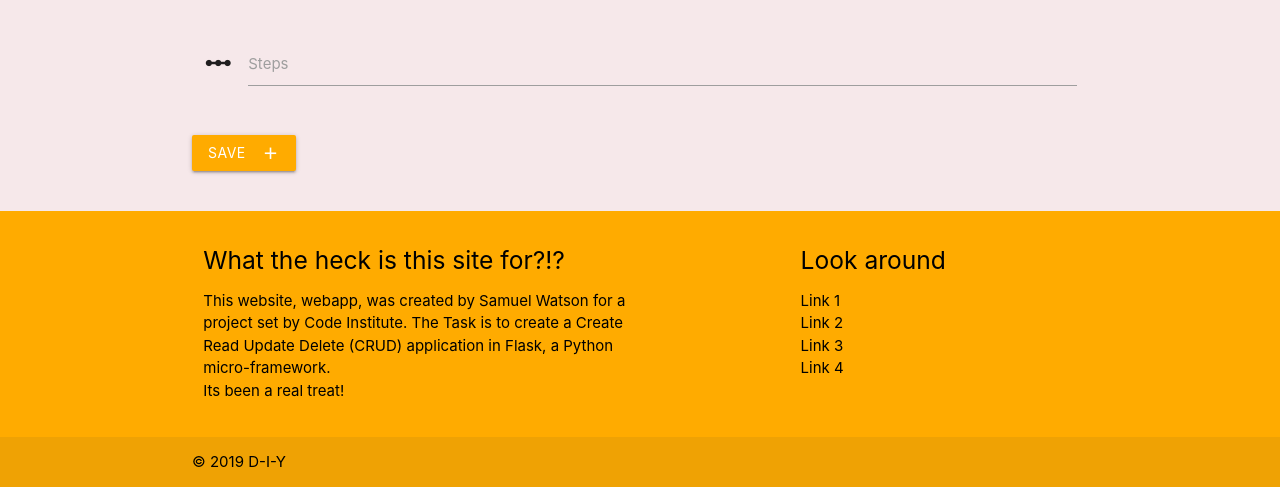
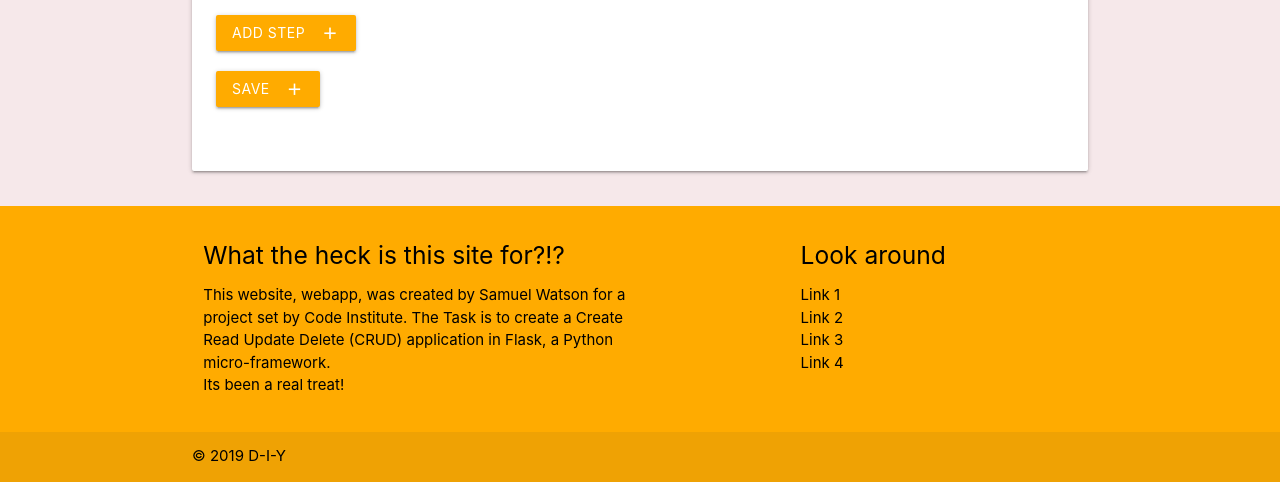
Before and after one commit to SamuelWatson89/d-i-y, a Flask app: template templates/editproject.html in a window 1280 px wide. Shown: the part 700-1187 px from the top of the page. Run offline with Flask 2, Linux system fonts and the light colour scheme; the template is opened without the code that fills it, so the values that code supplies are empty; some libraries are stand-ins or nearby versions.

Commit message:
Updated styling and moved each page into thier own containers

```diff
--- a/app.py
+++ b/app.py
@@ -137,6 +137,9 @@ def login():
 # ? If the details input already exist in the database, a flash message is shown with the error.
 @app.route("/signup", methods=['GET', 'POST'])
 def signup():
+    if current_user.is_authenticated:
+        return redirect(url_for('add_project'))
+
     form = RegisterForm()
     if form.validate_on_submit():
         hashed_password = generate_password_hash(
@@ -156,6 +159,7 @@ def signup():
             mongo.db.users.insert_one(new_user)
             flash('Thank you for signing up! Login with your info to continue.')
             return redirect(url_for('login'))
+
     return render_template('signup.html', form=form)
 
 
@@ -194,12 +198,10 @@ def insert_project():
             project_image = request.files['project_image']
 
             if project_image.filename == "":
-                print("Image must have a name")
                 flash("Image must have a name")
                 return redirect(url_for('add_project'))
 
             if not allowed_image(project_image.filename):
-                print("That image extension is not allowed")
                 flash("That image extension is not allowed")
                 return redirect(url_for('add_project'))
 
@@ -268,12 +270,10 @@ def update_projects(projects_id):
             project_image = request.files['project_image']
 
             if project_image.filename == "":
-                print("Image must have a name")
                 flash("Image must have a name")
                 return redirect(url_for('edit_projects', projects_id=projects_id))
 
             if not allowed_image(project_image.filename):
-                print("That image extension is not allowed")
                 flash("That image extension is not allowed")
                 return redirect(url_for('edit_projects', projects_id=projects_id))
 
--- a/static/css/style.css
+++ b/static/css/style.css
@@ -17,10 +17,6 @@ main {
           flex: 1 0 auto;
 }
 
-.front-page-container h2 {
-  color: #263238;
-}
-
 .front-page-container .hoverable:hover {
   -webkit-box-shadow: 0 8px 17px 0 #26323833, 0 6px 20px 0 #26323833;
           box-shadow: 0 8px 17px 0 #26323833, 0 6px 20px 0 #26323833;
@@ -30,6 +26,14 @@ main {
   background: #ffab00;
   background: -webkit-gradient(linear, left top, right top, color-stop(25%, #ffab00), to(rgba(255, 171, 0, 0.25534)));
   background: linear-gradient(90deg, #ffab00 25%, rgba(255, 171, 0, 0.25534) 100%);
+}
+
+.front-page-header {
+  padding: 50px 0px 100px 0px;
+  background: -webkit-gradient(linear, left top, right top, from(#d53369), to(#daae51));
+  background: linear-gradient(90deg, #d53369 0%, #daae51 100%);
+  -webkit-clip-path: polygon(0 0, 100% 0, 100% 100%, 0% 85%);
+          clip-path: polygon(0 0, 100% 0, 100% 100%, 0% 85%);
 }
 
 .pagination li.active {
--- a/static/css/style.scss
+++ b/static/css/style.scss
@@ -13,10 +13,6 @@ main {
 //? Font page styling
 
 .front-page-container {
-    h2 {
-        color: #263238;
-    }
-
     .hoverable:hover {
         box-shadow: 0 8px 17px 0 #26323833, 0 6px 20px 0 #26323833;
     }
@@ -27,6 +23,12 @@ main {
             background: linear-gradient(90deg, rgba(255, 171, 0, 1) 25%, rgba(255, 171, 0, 0.2553396358543417) 100%);
         }
     }
+}
+
+.front-page-header {
+    padding: 50px 0px 100px 0px;
+    background: linear-gradient(90deg, #d53369 0%, #daae51 100%);
+    clip-path: polygon(0 0, 100% 0, 100% 100%, 0% 85%);
 }
 
 .pagination {
--- a/static/js/app.js
+++ b/static/js/app.js
@@ -1,14 +1,22 @@
 var counter = 1;
 
 function addStep(divName) {
-
     var addStep = document.createElement('div');
-    addStep.setAttribute("class", "input-field col s12")
-
-
-    addStep.innerHTML = "Step " + (counter + 1) + " <br> <div class='input-field col s12'> <i class='material-icons prefix'>linear_scale</i> <textarea name='step" + (counter + 1) + "' id='steps' class='materialize-textarea' required> </textarea> <label for='steps'>Steps to make project</label></div>";
-
+    addStep.setAttribute("class", "input-field col s12 grey lighten-5")
+    addStep.innerHTML = "<p>Step " + (counter + 1) + "</p> <div class='input-field col s12 m10'> <i class='material-icons prefix'>linear_scale</i> <textarea name='step" + (counter + 1) + "' id='step' class='materialize-textarea' required> </textarea> <label for='step'>Steps to make project</label></div><button type='button' class='remove btn tooltipped waves-effect waves-light red accent-4 valign-wrapper' onclick='removeStep()' data-position='top' data-tooltip='This cannot tbe undone'><i class='material-icons'>delete</i></button>";
     document.getElementById(divName).appendChild(addStep);
-
     counter++;
 }
+
+function removeStep() {
+    var btn = document.getElementsByClassName('remove')
+    for (var i = 0; i < btn.length; i++) {
+        btn[i].addEventListener('click', function (e) {
+            e.currentTarget.parentNode.remove();
+             M.toast({html: 'Step Removed', classes: 'green darken-2'})
+            //this.closest('.single').remove() // in modern browsers in complex dom structure
+            //this.parentNode.remove(); //this refers to the current target element
+            //e.target.parentNode.parentNode.removeChild(e.target.parentNode);
+        }, false);
+    }
+}
--- a/templates/base.html
+++ b/templates/base.html
@@ -70,7 +70,7 @@
         {% endif %}
     </header>
 
-    <main class="container">
+    <main>
         {% block content %}
 
         {% endblock %}
--- a/templates/editproject.html
+++ b/templates/editproject.html
@@ -1,18 +1,26 @@
 {% extends 'base.html' %}
 {% block content %}
+<div class="container">
+    <div class="row">
+        <h3>Edit your project</h3>
+        <div class="s12">
+            <h4>So {{ name.username }}, its time to make some changes?</h4>
+        </div>
+    </div>
 
-<h3>Edit your project</h3>
+    <div class="row">
+        <div class="card">
+            <div class="card-content">
                 <div class="row">
                     <form action="{{ url_for('update_projects', projects_id=projects._id) }}" method="POST" class="col s12"
                         enctype="multipart/form-data">
                         <div class="row">
-            <div class="s12">
-                <h4>So {{ name.username }}, its time to make some changes?</h4>
-            </div>
+
 
                             <div class="input-field col s12 m4">
                                 <i class="material-icons prefix">account_box</i>
-                <input id="creator" name="creator" type="text" class="validate" value="{{ name.username }}" required>
+                                <input id="creator" name="creator" type="text" class="validate" value="{{ name.username }}"
+                                    required readonly>
                                 <label for="creator">{{projects.creator}}</label>
                             </div>
 
@@ -80,7 +88,8 @@
 
                         <div class="row">
                             <div class="col s12 m4">
-                <img class="responsive-img" src="{{url_for('file', filename=projects['project_image_name'])}}"
+                                <img class="responsive-img z-depth-1"
+                                    src="{{url_for('file', filename=projects['project_image_name'])}}"
                                     alt="{{projects.project_image_name}}" width="300">
                             </div>
 
@@ -118,16 +127,25 @@
                             </div>
                         </div>
 
-        <div class="row">
+                        <div class="row" id="stepsInput">
+                            {% for key, value in projects.steps.items() %}
+                            <p>Step {{ loop.index }}</p>
                             <div class="input-field col s12">
                                 <i class="material-icons prefix">linear_scale</i>
-                <textarea name="steps" id="steps" class="materialize-textarea" value="{{projects.steps}}"
-                    required>{{projects.steps}}</textarea>
-                <label for="linear_scale">Steps</label>
+                                <textarea name="{{ key }}" id="step" class="materialize-textarea" value="{{ value }}"
+                                    required>{{value}}</textarea>
+                                <label for="step">Steps</label>
                             </div>
+                            {% endfor %}
                         </div>
 
-        <!--TODO: Add functionality to dynamically add another input. May have to change to WTForms-->
+                        <div class="row">
+                            <a class="btn waves-effect waves-light amber accent-4" name="add_step"
+                                onclick="addStep('stepsInput')">Add
+                                Step
+                                <i class="material-icons right">add</i>
+                            </a>
+                        </div>
 
                         <div class="row">
                             <button class="btn waves-effect waves-light amber accent-4" type="submit" name="action">Save
@@ -136,5 +154,9 @@
                         </div>
                     </form>
                 </div>
+            </div>
+        </div>
+    </div>
+</div>
 
 {% endblock %}
--- a/templates/login.html
+++ b/templates/login.html
@@ -11,6 +11,7 @@
     }
 </style>
 
+<div class="container">
     <div class="row">
         <div class="col s12 l6 offset-l3 center-align">
             <div class="card account-form">
@@ -55,6 +56,6 @@
             </div>
         </div>
     </div>
-
+</div>
 
 {% endblock %}
--- a/templates/signup.html
+++ b/templates/signup.html
@@ -11,6 +11,7 @@
     }
 </style>
 
+<div class="container">
     <div class="row">
         <div class="col s12 l6 offset-l3 center-align">
             <div class="card account-form">
@@ -53,4 +54,5 @@
             </div>
         </div>
     </div>
+</div>
 {% endblock %}
--- a/templates/userprofile.html
+++ b/templates/userprofile.html
@@ -1,6 +1,6 @@
 {% extends 'base.html' %}
 {% block content %}
-
+<div class="container">
     <div class="row">
         <div class="col 12">
             <h4>Hello again, {{ user.username }}</h4>
@@ -52,5 +52,6 @@
         {% endif %}
         {% endfor %}
     </div>
+</div>
 
 {% endblock %}
--- a/templates/viewproject.html
+++ b/templates/viewproject.html
@@ -1,6 +1,6 @@
 {% extends 'base.html' %}
 {% block content %}
-
+<div class="container">
     <div class="row">
         <div class="col s12">
             <div class="card">
@@ -69,5 +69,5 @@
         </div>
     </div>
     {% endfor %}
-
+</div>
 {% endblock %}
```
Also changed, not shown: templates/addproject.html (+7 -7 lines), templates/projects.html (+15 -4 lines), 1 other file. Lines whose indentation alone changed are shown as unchanged.
